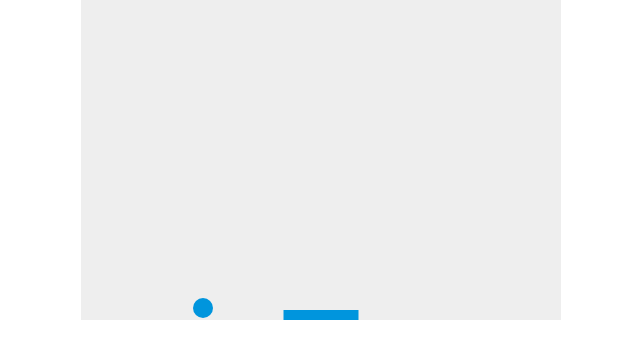
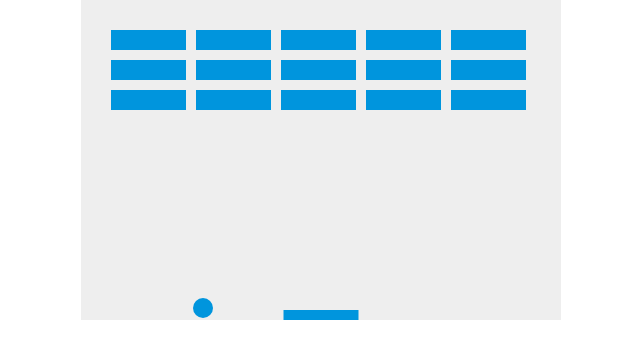
Before and after one commit to yumauma20/js-blockgame, a plain HTML site: page index.html in a window 1280 px wide. Shown: the whole page, without its empty margins (319-959 px from the left). Drawn offline with Linux system fonts and the light colour scheme.

Commit message:
ブロックの作成

```diff
--- a/index.html
+++ b/index.html
@@ -25,7 +25,21 @@
   var paddleX = (canvas.width-paddleWidth)/2;
   var rightPressed = false;
   var leftPressed = false;
+  var brickRowCount = 3;
+  var brickColumnCount = 5;
+  var brickWidth = 75;
+  var brickHeight = 20;
+  var brickPadding = 10;
+  var brickOffsetTop = 30;
+  var brickOffsetLeft = 30;
 
+  var bricks = [];
+  for(var c=0; c<brickColumnCount; c++) {
+    bricks[c] = [];
+    for(var r=0; r<brickRowCount; r++) {
+      bricks[c][r] = { x: 0, y: 0 };
+    }
+  }
 
   function drawBall() {
     ctx.beginPath();
@@ -43,8 +57,25 @@
     ctx.closePath();
   }
 
+  function drawBricks() {
+    for(var c=0; c<brickColumnCount; c++) {
+      for(var r=0; r<brickRowCount; r++) {
+        var brickX = (c*(brickWidth+brickPadding))+brickOffsetLeft;
+        var brickY = (r*(brickHeight+brickPadding))+brickOffsetTop;
+        bricks[c][r].x = brickX;
+        bricks[c][r].y = brickY;
+        ctx.beginPath();
+        ctx.rect(brickX, brickY, brickWidth, brickHeight);
+        ctx.fillStyle = "#0095DD";
+        ctx.fill();
+        ctx.closePath();
+      }
+    }
+  }
+
   function draw() {
     ctx.clearRect(0, 0, canvas.width, canvas.height);
+    drawBricks();
     drawBall();
     drawPaddle();
     x += dx;
```
